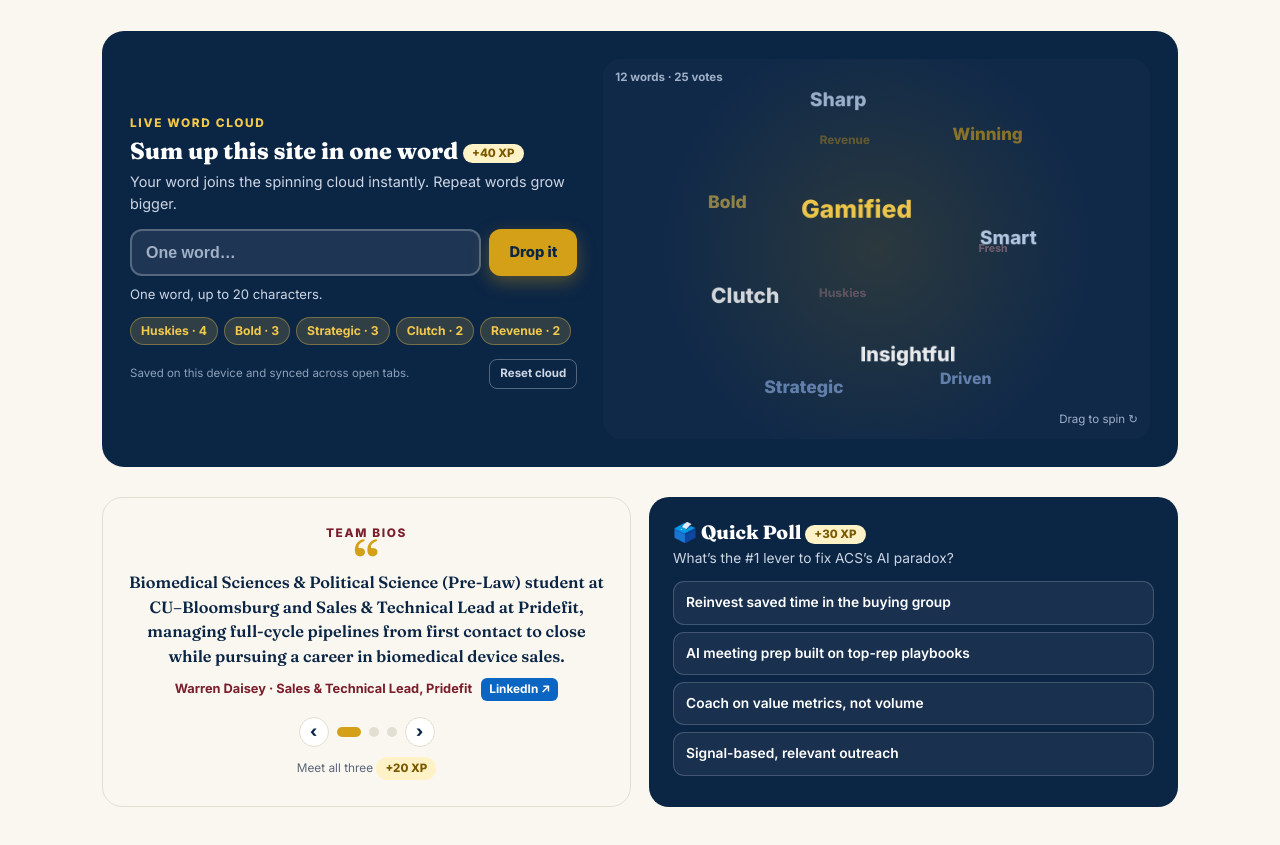
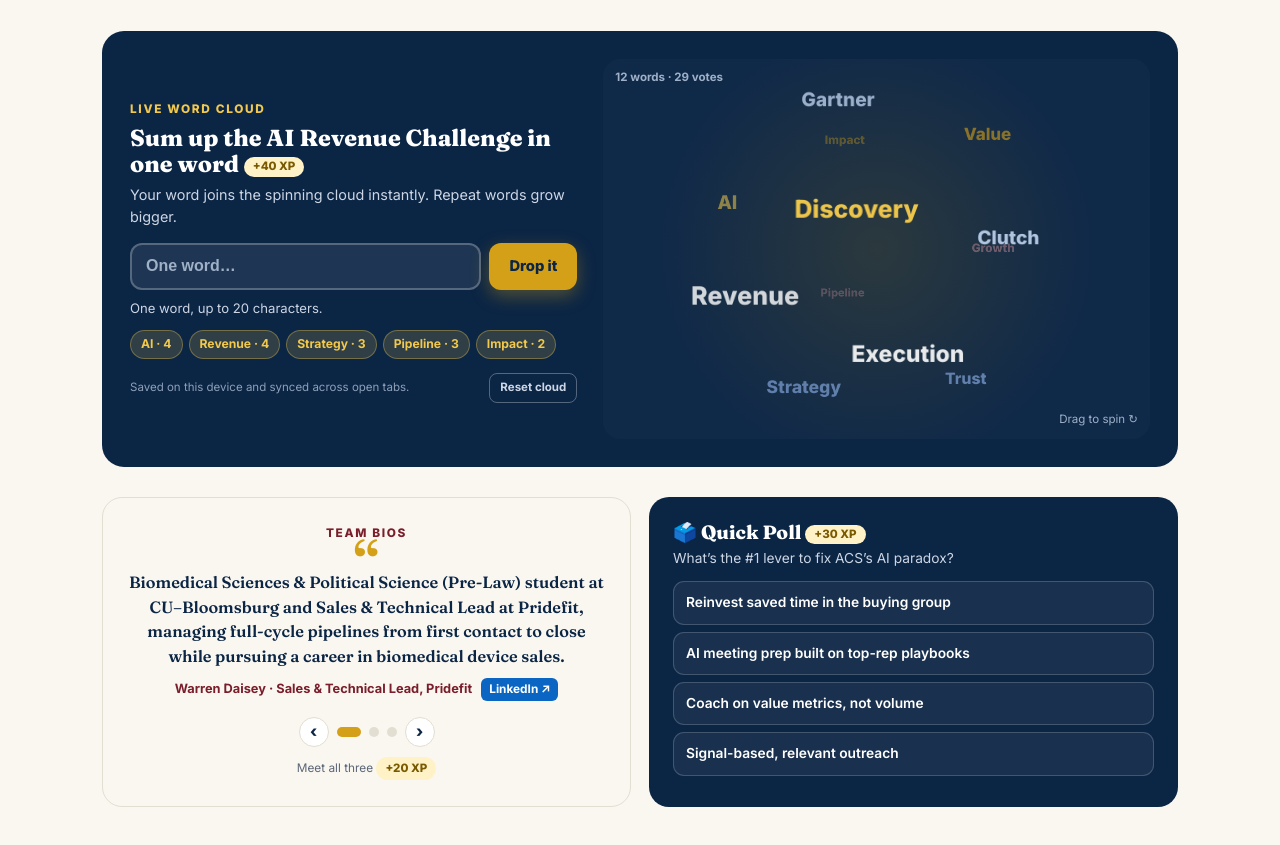
Before and after one commit to FoldOutFit/revenuechallange-com, a plain HTML site: page index.html in a window 1280 px wide. Shown: the part 4236-5081 px from the top of the page. Drawn offline with Linux system fonts and the light colour scheme.

Commit message:
Focus word cloud on the AI Revenue Challenge

```diff
--- a/index.html
+++ b/index.html
@@ -467,7 +467,7 @@ footer.site b{font-family:Fraunces,serif;color:var(--gold2);font-size:1.3rem;dis
   <div class="wc" id="wordcloud">
    <div>
     <span class="kicker" style="margin-bottom:6px">Live Word Cloud</span>
-    <h3>Sum up this site in one word <span class="chip" id="wordChip">+40 XP</span></h3>
+    <h3>Sum up the AI Revenue Challenge in one word <span class="chip" id="wordChip">+40 XP</span></h3>
     <p class="sub">Your word joins the spinning cloud instantly. Repeat words grow bigger.</p>
     <form class="wform" id="wForm" autocomplete="off" novalidate>
      <input id="wInput" type="text" maxlength="20" placeholder="One word…" aria-label="Your one word" enterkeyhint="send">
@@ -659,7 +659,7 @@ qa('.opt').forEach(function(o){o.onclick=function(){pollVoted=+o.dataset.v;lsSet
 renderPoll(false);
 
 /* ---------- word cloud ---------- */
-var WK='nisc-rc-words-v2',SEED={Bold:3,Clutch:2,Strategic:3,Huskies:4,Revenue:2,Sharp:2,Gamified:2,Insightful:1,Driven:2,Fresh:1,Winning:2,Smart:1};
+var WK='nisc-rc-words-v3',SEED={AI:4,Revenue:4,Strategy:3,Pipeline:3,Impact:2,Gartner:2,Discovery:2,Execution:2,Trust:2,Growth:2,Value:2,Clutch:1};
 var words=lsGet(WK,null)||Object.assign({},SEED),lastNew=null;
 var bc=null;try{bc=new BroadcastChannel('nisc-rc-cloud')}catch(e){}
 var cloud=$('cloud'),nodes=[],rx=0.35,ry=0,vx=0.0022,vy=0.0045,drag=null,R=150;
```
